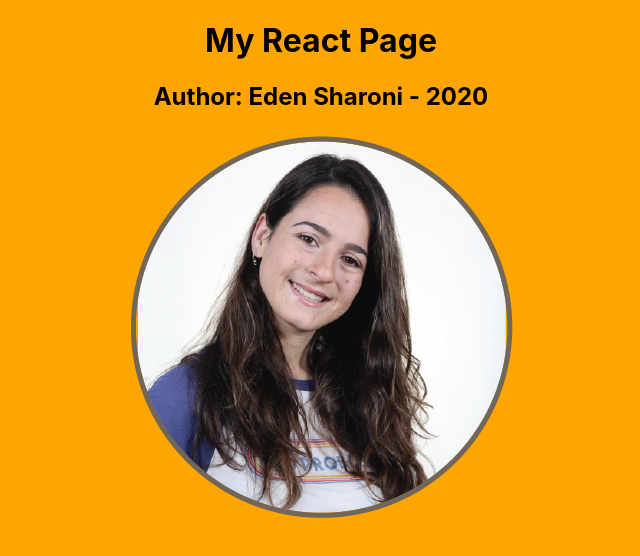
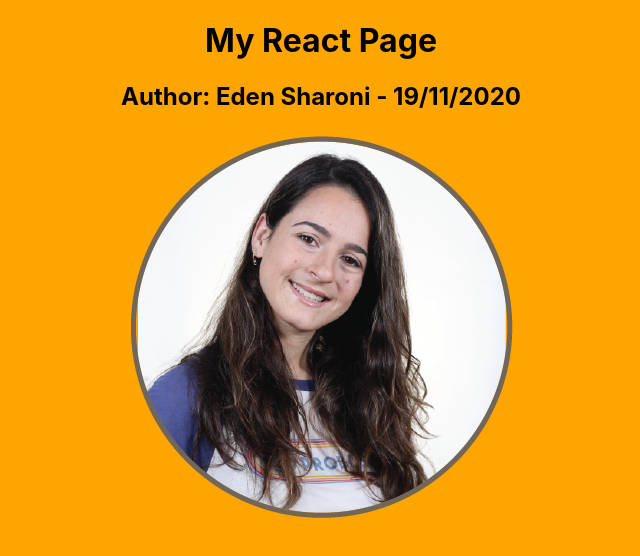
Before and after one commit to EdenSharoni/faceweb, a React (Create React App) app: page / in a window 1280 px wide. Shown: the top 556 px of the page, without its empty margins (319-959 px from the left). Built offline with nearby package versions, Linux system fonts and the light colour scheme.

Commit message:
add full year

```diff
--- a/src/App.js
+++ b/src/App.js
@@ -6,7 +6,7 @@ function App() {
   return (
     <div className="App">
     <h1>My React Page</h1>
-    <h2>Author: Eden Sharoni - 2020</h2>
+    <h2>Author: Eden Sharoni - 19/11/2020</h2>
     <img src ={profileImage} alt ="Profile-image"/>
     </div>
   );
```
